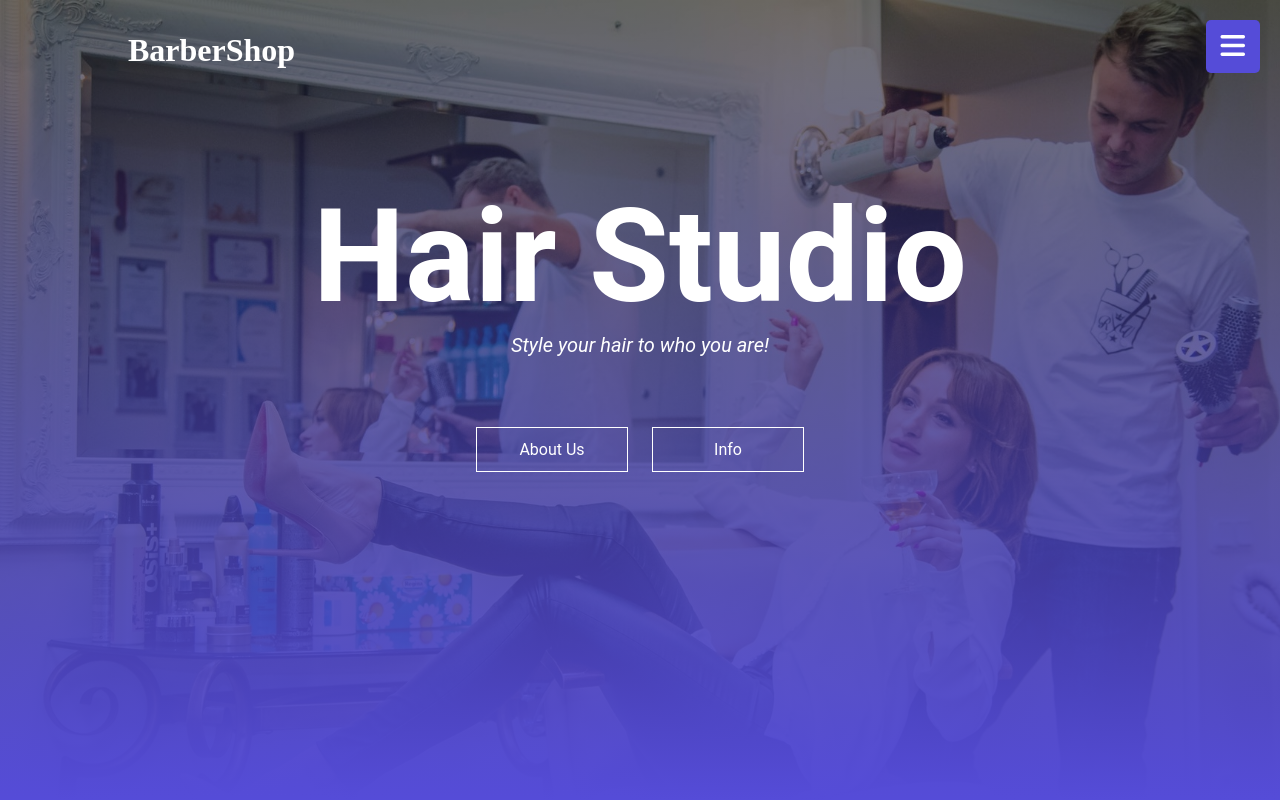
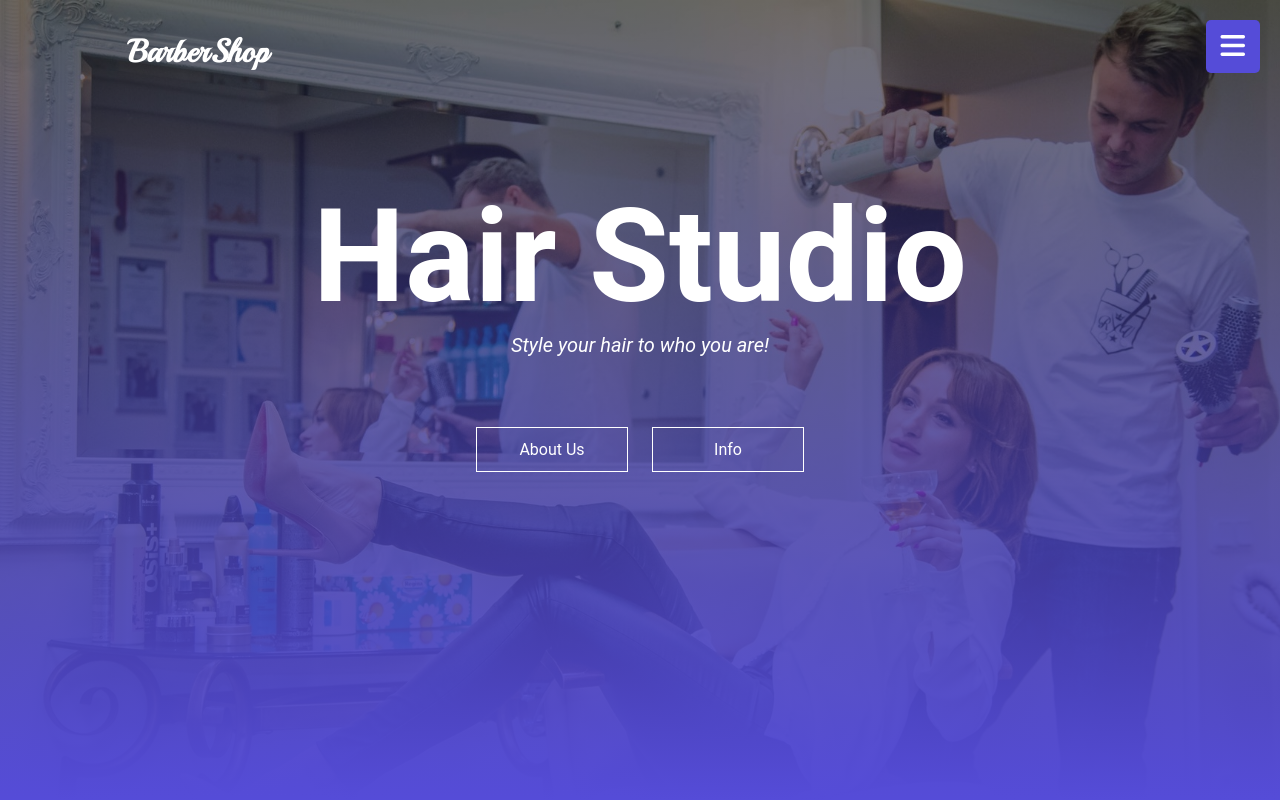
Before and after one commit to Gbemi-Emmanuel/BarberShop, a plain HTML site: page index.html in a window 1280 px wide. Shown: the top 800 px of the page. Drawn offline with Linux system fonts and the light colour scheme; a web font is replaced by a local one.

Commit message:
updates added

```diff
--- a/index.html
+++ b/index.html
@@ -7,6 +7,7 @@
 	<meta name="viewport" content="width =device-width, initial-scale=1">
 	<script src="https://kit.fontawesome.com/696082bb22.js" crossorigin="anonymous"></script>
 	<link href="http://fonts.cdnfonts.com/css/roboto" rel="stylesheet">
+	<link href='https://fonts.googleapis.com/css?family=Playball' rel='stylesheet'>
 </head>
 <body>
 <section id="banner">
```
